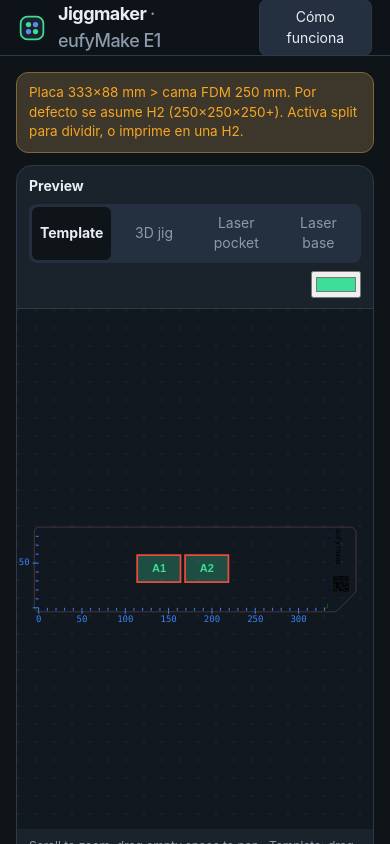
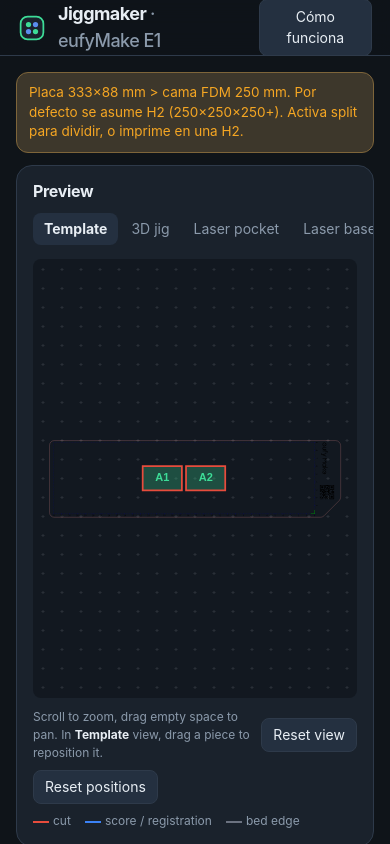
Before and after one commit to iphonetikpr/Jiggmaker, a React (Vite) app: page / in a window 390 px wide. Shown: the top 844 px of the page. Built offline with nearby package versions, Linux system fonts and the light colour scheme.

Commit message:
Match jiggenerator Preview chrome on dark tokens.
Tabs, dotted-grid canvas, plantilla-only Template (no extra rulers),
exact hint copy, Reset view/positions, and cut/score/bed legend.

Co-authored-by: iphonetikpr <iphonetikpr@users.noreply.github.com>

```diff
--- a/src/App.tsx
+++ b/src/App.tsx
@@ -460,7 +460,8 @@ export default function App() {
           <div className="preview-card">
             <div className="preview-hd">
               <b>Preview</b>
-              <div className="seg">
+              <span className="sp" />
+              <div className="preview-tabs" role="tablist" aria-label="Preview">
                 {(
                   [
                     ["template", "Template"],
@@ -469,14 +470,26 @@ export default function App() {
                     ["laserBase", "Laser base"],
                   ] as Array<[PreviewMode, string]>
                 ).map(([id, lab]) => (
-                  <button key={id} type="button" className={preview === id ? "on" : ""} onClick={() => setPreview(id)}>
+                  <button
+                    key={id}
+                    type="button"
+                    role="tab"
+                    aria-selected={preview === id}
+                    className={preview === id ? "on" : ""}
+                    onClick={() => setPreview(id)}
+                  >
                     {lab}
                   </button>
                 ))}
               </div>
-              <span className="sp" />
+              {preview === "jig3d" && (
+                <label className="jig-color">
+                  color
                   <input type="color" value={jigColor} onChange={(e) => setJigColor(e.target.value)} title="color 3D" />
+                </label>
+              )}
             </div>
+            <div className="preview-pad">
               <div className="canvas-wrap">
                 <Preview
                   result={result}
@@ -488,15 +501,15 @@ export default function App() {
                 />
               </div>
               <div className="preview-ft">
-              <p className="hint">Scroll to zoom, drag empty space to pan · Template: drag piece to reposition</p>
-              <div className="preview-actions">
+                <p className="hint">
+                  Scroll to zoom, drag empty space to pan. In <b>Template</b> view, drag a piece to reposition it.
+                </p>
                 <button className="ghost" type="button" onClick={() => setViewReset((n) => n + 1)}>
                   Reset view
                 </button>
-                <button className="ghost" type="button" onClick={() => setMoves({})}>
+                <button className="ghost" type="button" onClick={() => setMoves({})} disabled={!Object.keys(moves).length}>
                   Reset positions
                 </button>
-              </div>
               </div>
               <div className="legend">
                 <span>
@@ -511,6 +524,7 @@ export default function App() {
                   <i style={{ borderColor: "var(--bed)" }} />
                   bed edge
                 </span>
+              </div>
             </div>
           </div>
 
--- a/src/styles.css
+++ b/src/styles.css
@@ -495,19 +495,81 @@ select {
 .preview-hd {
   display: flex;
   align-items: center;
-  gap: 8px;
-  padding: 10px 12px;
-  border-bottom: 1px solid var(--border);
+  gap: 10px;
+  padding: 14px 16px 0;
   flex-wrap: wrap;
+}
+
+.preview-hd b {
+  font-size: 16px;
+  font-weight: 700;
+  letter-spacing: -0.02em;
+}
+
+.preview-tabs {
+  display: flex;
+  align-items: center;
+  gap: 2px;
+}
+
+.preview-tabs button {
+  border: none;
+  background: transparent;
+  color: var(--muted);
+  padding: 6px 11px;
+  border-radius: 8px;
+  cursor: pointer;
+  white-space: nowrap;
+}
+
+.preview-tabs button.on {
+  background: var(--surface-2);
+  color: var(--text);
+  font-weight: 650;
+}
+
+.jig-color {
+  display: flex;
+  align-items: center;
+  gap: 6px;
+  margin-left: 6px;
+  font-size: 12px;
+  color: var(--muted);
+}
+
+.jig-color input {
+  width: 28px;
+  height: 24px;
+  padding: 0;
+  border: 1px solid var(--border);
+  border-radius: 5px;
+  background: transparent;
+  cursor: pointer;
+}
+
+.preview-pad {
+  padding: 14px 16px 16px;
+  display: flex;
+  flex-direction: column;
+  flex: 1;
+  min-height: 0;
 }
 
 .canvas-wrap {
   position: relative;
   flex: 1;
-  min-height: 520px;
-  background:
-    radial-gradient(circle at 1px 1px, rgba(232, 238, 244, 0.05) 1px, transparent 0) 0 0 / 18px 18px,
-    #121820;
+  min-height: clamp(430px, 52vh, 620px);
+  border-radius: 8px;
+  overflow: hidden;
+  cursor: grab;
+  background-color: #121820;
+  background-image: radial-gradient(rgba(232, 238, 244, 0.11) 1.15px, transparent 1.2px);
+  background-size: 19px 19px;
+  background-position: center;
+}
+
+.canvas-wrap:active {
+  cursor: grabbing;
 }
 
 .canvas-wrap canvas {
@@ -533,20 +595,25 @@ select {
 .preview-ft {
   display: flex;
   align-items: center;
-  gap: 10px;
+  gap: 8px;
   flex-wrap: wrap;
-  padding: 8px 12px 0;
+  margin-top: 10px;
 }
 
 .preview-ft .hint {
   margin: 0;
   flex: 1;
-  min-width: 180px;
+  min-width: 170px;
 }
 
-.preview-actions {
-  display: flex;
-  gap: 8px;
+.preview-ft .hint b {
+  color: var(--text);
+  font-weight: 650;
+}
+
+.preview-ft .ghost {
+  flex: 0 0 auto;
+  padding: 6px 11px;
 }
 
 .legend {
@@ -554,7 +621,8 @@ select {
   gap: 14px;
   font-size: 12px;
   color: var(--muted);
-  padding: 8px 12px 12px;
+  margin-top: 8px;
+  flex-wrap: wrap;
 }
 
 .legend i {
--- a/src/ui/Preview.tsx
+++ b/src/ui/Preview.tsx
@@ -116,44 +116,6 @@ function drawSilhouettes(
       ctx.fillText(p.label, ox + cx * scX, oy + (plateH - cy) * scY);
     }
   }
-}
-
-function drawRuler(ctx: CanvasRenderingContext2D, view: BedView, plateW: number, plateH: number) {
-  const { ox, oy, scX, scY } = view;
-  const sc = (scX + scY) / 2;
-  ctx.save();
-  ctx.strokeStyle = LAYER_SVG.SCORE;
-  ctx.fillStyle = LAYER_SVG.SCORE;
-  ctx.lineWidth = 1;
-  const tick = Math.max(3, 1.2 * sc);
-  const fontPx = Math.max(9, 3.1 * sc);
-  ctx.font = `${fontPx}px ui-monospace, SFMono-Regular, Menlo, sans-serif`;
-  const major = plateW >= 200 ? 50 : 25;
-  ctx.textAlign = "center";
-  ctx.textBaseline = "top";
-  for (let mm = 0; mm <= plateW + 1e-6; mm += 10) {
-    const x = ox + mm * scX;
-    const y = oy + plateH * scY;
-    const isMajor = Math.abs(mm % major) < 1e-6;
-    ctx.beginPath();
-    ctx.moveTo(x, y);
-    ctx.lineTo(x, y + (isMajor ? tick * 2 : tick));
-    ctx.stroke();
-    if (isMajor) ctx.fillText(String(Math.round(mm)), x, y + tick * 2 + 1);
-  }
-  ctx.textAlign = "right";
-  ctx.textBaseline = "middle";
-  for (let mm = 0; mm <= plateH + 1e-6; mm += 10) {
-    const x = ox;
-    const y = oy + (plateH - mm) * scY;
-    const isMajor = Math.abs(mm % major) < 1e-6 || mm === 0;
-    ctx.beginPath();
-    ctx.moveTo(x, y);
-    ctx.lineTo(x - (isMajor ? tick * 2 : tick), y);
-    ctx.stroke();
-    if (isMajor && mm > 0) ctx.fillText(String(Math.round(mm)), x - tick * 2 - 3, y);
-  }
-  ctx.restore();
 }
 
 function drawBedBackground(ctx: CanvasRenderingContext2D, img: HTMLImageElement | null, view: BedView) {
@@ -310,9 +272,6 @@ export function Preview({
         ctx.fillText("Añade un objeto para previsualizar", 24, 36);
         return;
       }
-      if (mode === "template" || mode === "jig3d") {
-        drawRuler(ctx, bv, plate.w, plate.h);
-      }
       if (mode === "jig3d") {
         drawMeshOnPlate(ctx, result, bv, plate.h, view.current.az, view.current.ax, jigColor);
         return;
```
Lines whose indentation alone changed are shown as unchanged.
